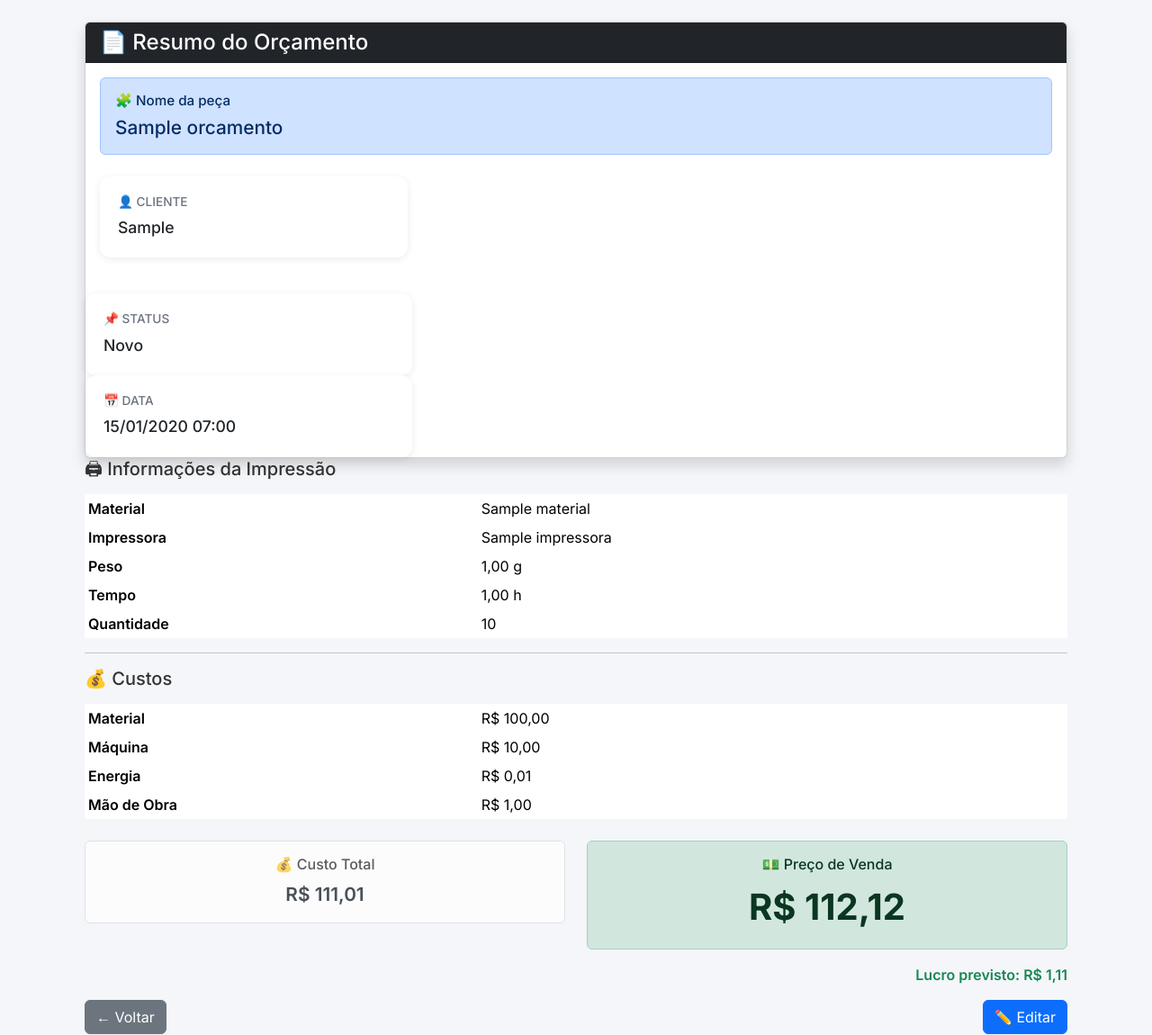
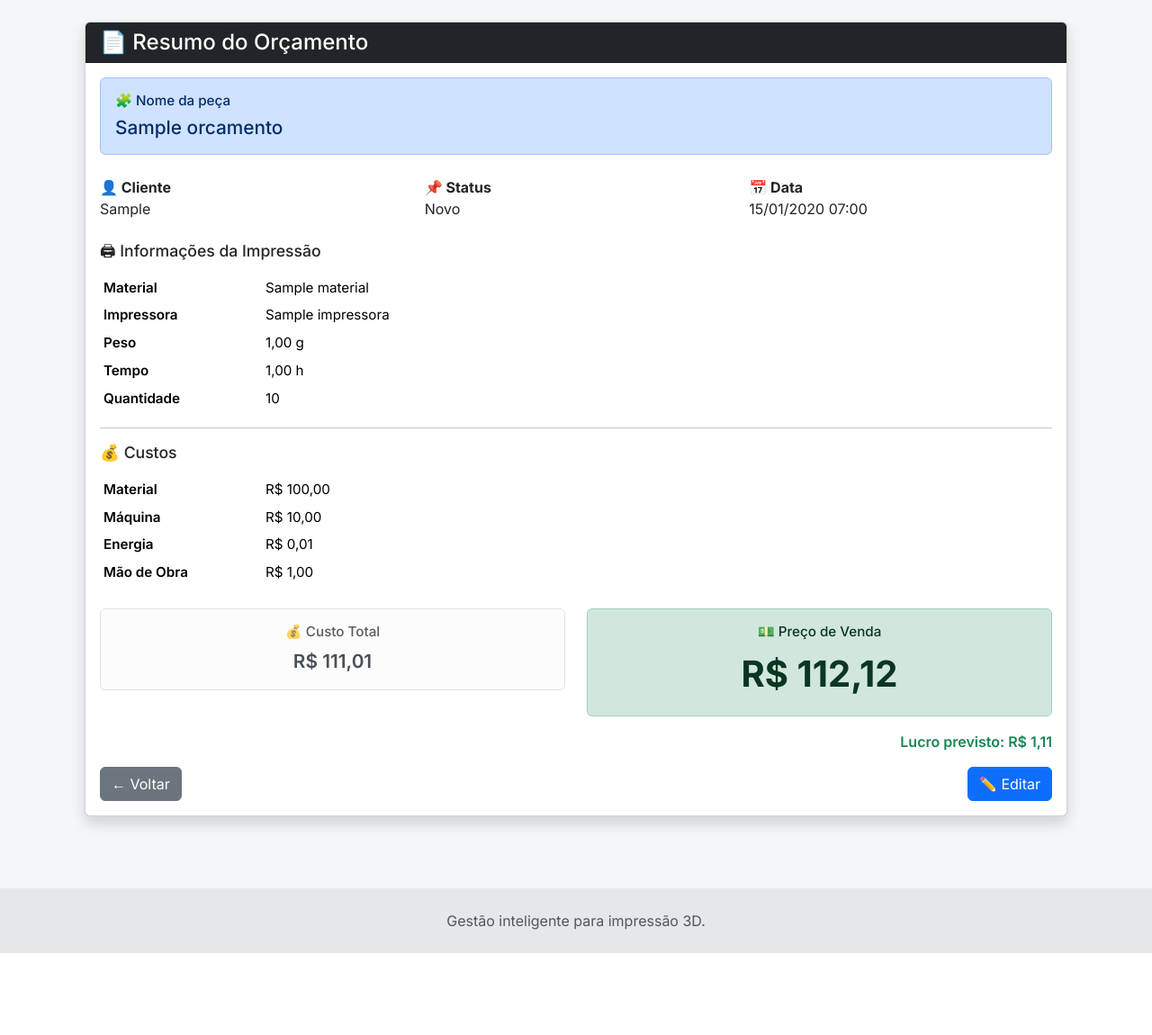
Before and after one commit to adrianegit/valor3d, a Django app: page /orcamentos/1/ in a window 1280 px wide. Shown: the part 216-1366 px from the top of the page at 90% size. After the commit the page ends 1275 px from the top, so only its background shows below. Run offline with Django 5.2, Linux system fonts and the light colour scheme; tables that the repository leaves empty hold one stand-in row (values such as "Sample post").

Commit message:
Melhora layout e apresentação da tela de detalhes dos orçamentos

```diff
--- a/sistema/core/static/core/css/style.css
+++ b/sistema/core/static/core/css/style.css
@@ -211,11 +211,8 @@ body {
 /* Alinhamento das tabelas de orçamento */
 
 .col-label {
-    width: 40%;
+    width: 180px;
+    min-width: 180px;
     font-weight: 600;
     color: #374151;
 }
-
-.orcamento-info-card table td {
-    text-align: right;
-}
--- a/sistema/core/templates/core/orcamento_detalhe.html
+++ b/sistema/core/templates/core/orcamento_detalhe.html
@@ -28,52 +28,26 @@
 
             </div>
 
-    <div class="row g-3 mb-4">
+    <div class="row mb-4">
+
         <div class="col-md-4">
+            <strong>👤 Cliente</strong><br>
 
-            <div class="orcamento-info-card">
-
-                <h6>👤 Cliente</h6>
-
-                <p>
-                    {% if orcamento.cliente %}
-                        {{ orcamento.cliente }}
-                    {% else %}
-                        <span class="text-muted">
-                            Não informado
-                        </span>
-                    {% endif %}
-                </p>
-
+            {% if orcamento.cliente %}
+                {{ orcamento.cliente }}
+            {% else %}
+                <span class="text-muted">Não informado</span>
+            {% endif %}
     </div>
 
-</div>
-
-        </div>
+    <div class="col-md-4">
+        <strong>📌 Status</strong><br>
+        {{ orcamento.get_status_display }}
     </div>
 
-
     <div class="col-md-4">
-        <div class="orcamento-info-card">
-
-            <h6>📌 Status</h6>
-            <p>
-                {{ orcamento.get_status_display }}
-            </p>
-
-        </div>
-    </div>
-
-
-    <div class="col-md-4">
-        <div class="orcamento-info-card">
-
-            <h6>📅 Data</h6>
-            <p>
-                {{ orcamento.data_criacao|date:"d/m/Y H:i" }}
-            </p>
-
-        </div>
+        <strong>📅 Data</strong><br>
+        {{ orcamento.data_criacao|date:"d/m/Y H:i" }}
     </div>
 
 </div>
```
